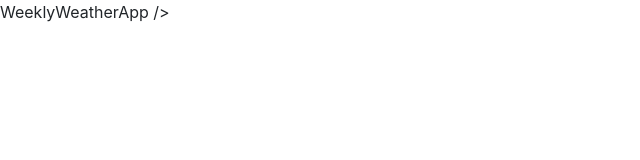
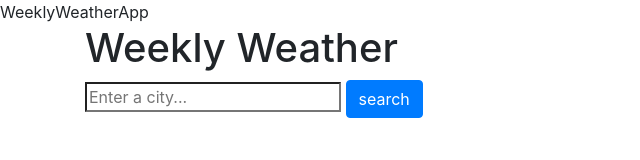
Before and after one commit to kmansell/Weekly-Weather-App, a plain HTML site: page index.html in a window 1280 px wide. Shown: the whole page, without its empty margins (0-640 px from the left). Drawn offline with nearby package versions, Linux system fonts and the light colour scheme.

Commit message:
Form Input

```diff
--- a/index.html
+++ b/index.html
@@ -11,11 +11,19 @@
       integrity="sha384-Vkoo8x4CGsO3+Hhxv8T/Q5PaXtkKtu6ug5TOeNV6gBiFeWPGFN9MuhOf23Q9Ifjh"
       crossorigin="anonymous"
       <title>WeeklyWeatherApp</title>
-    />
   </head>
+   <body>
+       <div class="container">
+         <h1>Weekly Weather</h1>
 
-  <body>
-       <div class="container">
+         <form>
+           <div class="row">
+             <div class="col-9">
+               <input type="search" placeholder="Enter a city..." class="form-input">
+               <input type="submit" class="btn btn-primary" w-100 value="search">
+             </div>
+           </div>
+         </form>
        </div>
     <script src="src/weatherapp.js"></script>
   </body>
```
